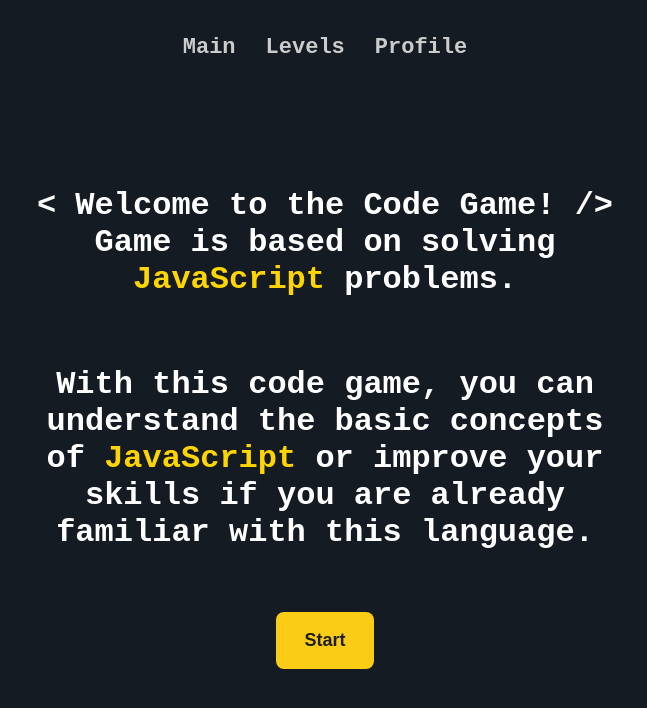
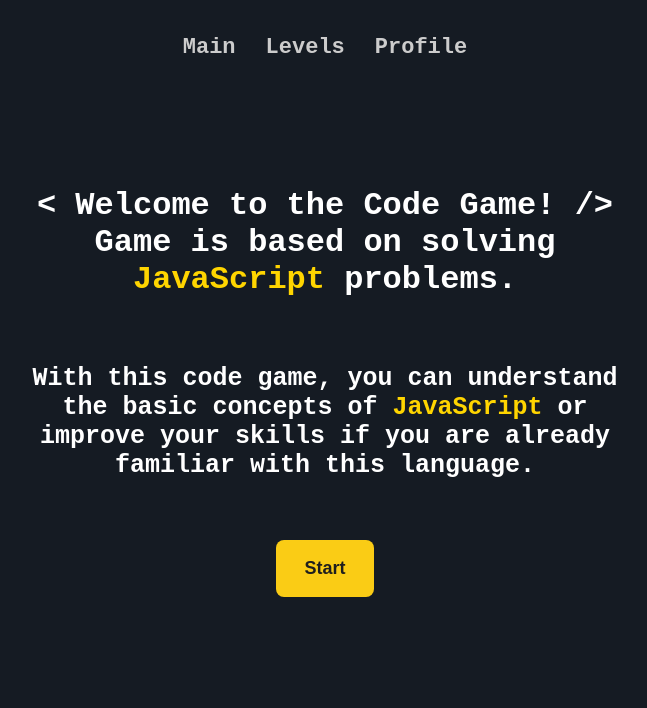
Before and after one commit to trenches022/react-code-game, a React (Vite) app: page / in a window 1280 px wide. Shown: the top 708 px of the page, without its empty margins (315-962 px from the left). Built offline with nearby package versions, Linux system fonts and the light colour scheme.

Commit message:
changed fontsize (home page)

```diff
--- a/src/pages/Home.jsx
+++ b/src/pages/Home.jsx
@@ -8,9 +8,9 @@ const Home = () => {
       &lt; Welcome to the Code Game! &#47;&gt; <br />
         Game is based on solving <span style={{color: 'rgb(255, 213, 0)'}}>JavaScript</span> problems.
       </h2>
-      <h2 style={{fontSize: '32px'}}>
+      <h3 style={{fontSize: '25px'}}>
       With this code game, you can understand the basic concepts of <span style={{color: 'rgb(255, 213, 0)'}}>JavaScript</span> or improve your skills if you are already familiar with this language.
-      </h2>
+      </h3>
       <Link to='/levels'><button className="start-game-btn">Start</button></Link>
     </div>
   )
```
